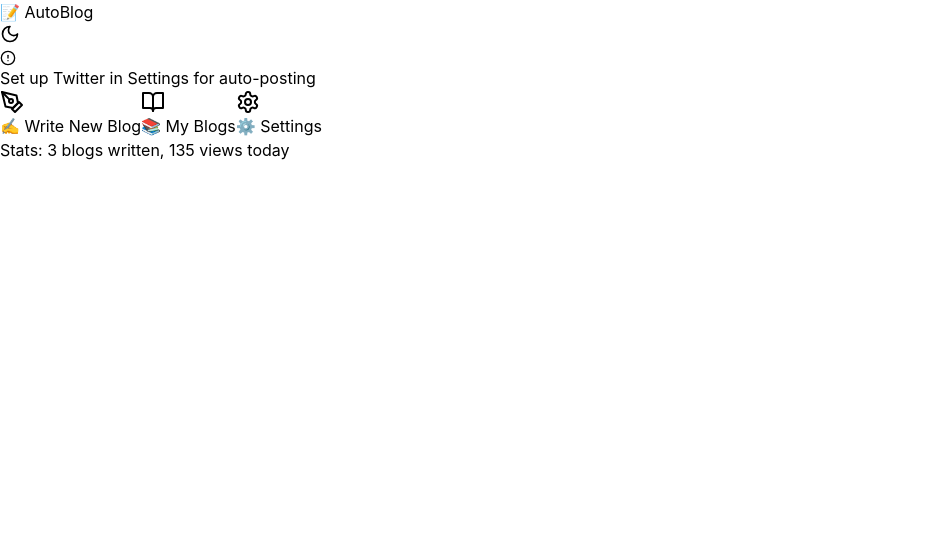
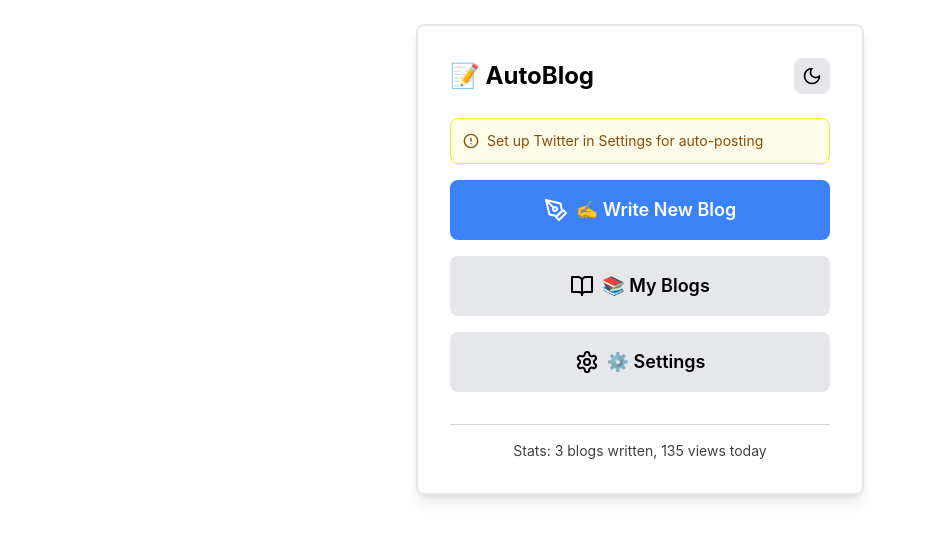
Before and after one commit to rafi79/Twitter-Automation, a Next.js app: page / in a window 1280 px wide. Shown: the top 540 px of the page, without its empty margins (0-927 px from the left). Built offline with nearby package versions, Linux system fonts and the light colour scheme.

Commit message:
Create tailwind.config.js

```diff
--- /dev/null
+++ b/tailwind.config.js
@@ -0,0 +1,34 @@
+/** @type {import('tailwindcss').Config} */
+module.exports = {
+  content: [
+    './pages/**/*.{js,ts,jsx,tsx,mdx}',
+    './components/**/*.{js,ts,jsx,tsx,mdx}',
+    './app/**/*.{js,ts,jsx,tsx,mdx}',
+  ],
+  darkMode: 'class',
+  theme: {
+    extend: {
+      colors: {
+        'dark-bg': '#000000',
+        'dark-card': '#111111',
+        'dark-border': '#333333',
+      },
+      animation: {
+        'fade-in': 'fadeIn 0.5s ease-in-out',
+        'slide-up': 'slideUp 0.3s ease-out',
+        'pulse-slow': 'pulse 3s infinite',
+      },
+      keyframes: {
+        fadeIn: {
+          '0%': { opacity: '0' },
+          '100%': { opacity: '1' },
+        },
+        slideUp: {
+          '0%': { transform: 'translateY(10px)', opacity: '0' },
+          '100%': { transform: 'translateY(0)', opacity: '1' },
+        },
+      },
+    },
+  },
+  plugins: [],
+}
```
